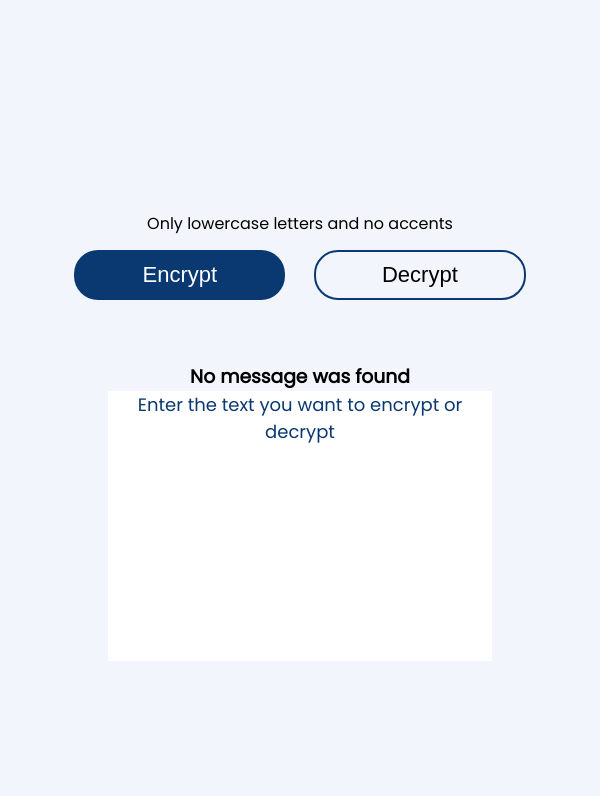
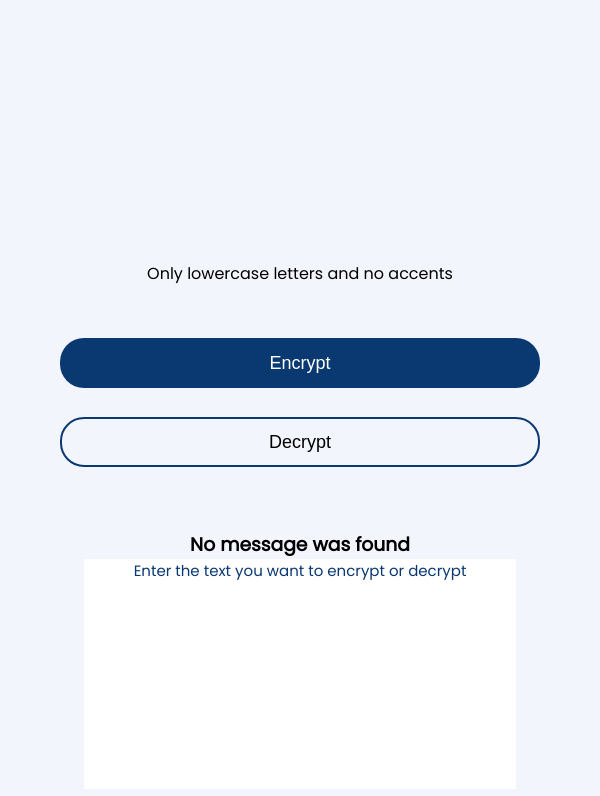
Before and after one commit to GabooGauna/Challenge-encryptor, a plain HTML site: page index.html in a window 600 px wide. Shown: the part 416-1212 px from the top of the page. Before the commit the page ends 1084 px from the top, so only its background shows below. Drawn offline with Linux system fonts and the light colour scheme.

Commit message:
styles modificated

```diff
--- a/styles.css
+++ b/styles.css
@@ -14,7 +14,7 @@ body{
 /* header */
 header{
     width: 100%;
-    height: 10vh;
+    height: 60px;
     display: flex;
     align-items: center;
     justify-content: center;
@@ -120,6 +120,9 @@ header{
 .right{
     text-align: center;
 }
+.right__img{
+    height: 250px;
+}
 
 .right__textarea{
     width: 80%;
@@ -127,7 +130,7 @@ header{
     outline: none;
     text-align: center;
     color: #0A3871;
-    font-size: 18px;
+    font-size: 15px;
     font-family: 'Poppins', sans-serif;
 }
 
@@ -135,8 +138,8 @@ header{
 @media screen and (min-width: 767px) and (max-width: 991px) {
     .main-content{
         flex-direction: column;
-        height: 100vh;
-        margin-top: 18%;
+        margin-top: 6%;
+        height: 100%;
     }
     .left__textarea{
         margin-bottom: 5%;
@@ -155,11 +158,11 @@ header{
 }
 
 /* media query phone */
-@media screen and (min-width: 481px) and (max-width: 767px){
+@media screen and (min-width: 550px) and (max-width: 767px){
     .main-content{
         flex-direction: column;
-        height: 100vh;
-        margin-top: 20%;
+        margin-top: 8%;
+        height: 100%;
     }
     .content{
         width: 80%;
@@ -167,6 +170,11 @@ header{
     }
     .left__textarea{
         margin-bottom: 5%;
+    }
+
+    .buttons__decrypt, .buttons__encrypt{
+        font-size: 18px;
+        width: 100%;
     }
     .right__img{
         display: none;
@@ -177,11 +185,11 @@ header{
     }
 }
 
-@media screen and (min-width: 350px) and (max-width: 481px){
+@media screen and (min-width: 350px) and (max-width: 650px){
     .main-content{
         flex-direction: column;
-        height: 100vh;
-        margin-top: 35%;
+        margin-top: 12%;
+        height: 100%;
     }
     .content{
         width: 80%;
@@ -192,9 +200,11 @@ header{
     }
     .buttons{
         margin-top: 8%;
+        flex-direction: column;
     }
     .buttons__decrypt, .buttons__encrypt{
         font-size: 18px;
+        width: 100%;
     }
     .right__img{
         display: none;
```
